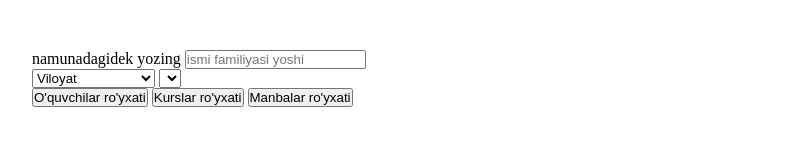
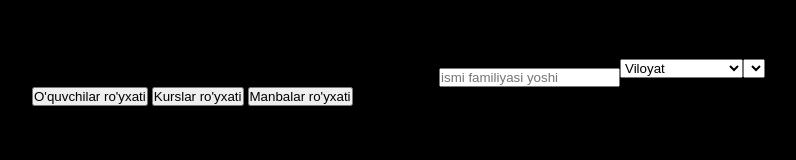
Before and after one commit to Spartak-javohir/menijir-jurnali, a website: page views/index.html in a window 1280 px wide. Shown: the whole page, without its empty margins (38-834 px from the left). Drawn offline with Linux system fonts and the light colour scheme.

Commit message:
add data

```diff
--- a/public/style.scss
+++ b/public/style.scss
@@ -2,6 +2,9 @@
     margin: 0;
     padding: 0;
     box-sizing: border-box;
+}
+body{
+    background-color: black;
 }
 ol, ul{
     list-style: none;
@@ -19,4 +22,19 @@ a{
 .section{
     margin-top: 50px;
 
+    .navbar{
+        display: flex;
+        align-items: center;
+        justify-content: center;
+        form{
+            display: flex;
+            align-items: center;
+            justify-content: center;
+
+            .input__div{
+                display: flex;
+                flex-direction: column;
+            }
+        }
+    }
 }
--- /dev/null
+++ b/routs/kurs.json
@@ -0,0 +1,3 @@
+{
+    "kursdata": []
+}
--- /dev/null
+++ b/routs/uquvchi.json
@@ -0,0 +1,3 @@
+{
+    "uquvchidata":[]
+}
--- a/server.js
+++ b/server.js
@@ -10,5 +10,6 @@ const fs = require('fs').promises
  app.use(express.static(__dirname+'/public'))
  app.get('/', async (req, res)=>{
     let reed = await fs.readFile(__dirname+'/views/index.html', 'utf-8')
+    let style = await fs.readFile(__dirname+'/public/style.css', 'utf-8')
     res.send(reed)
  })
```
Also changed, not shown: public/style.css, routs/kurs.js (deleted), 1 other file.
